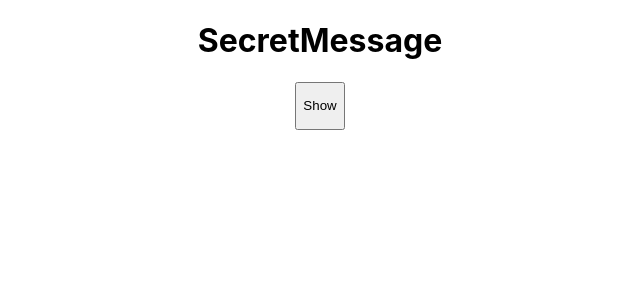
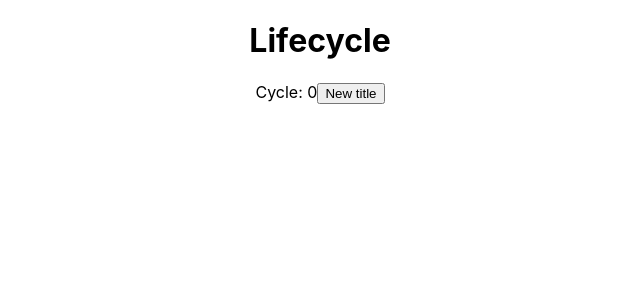
Before and after one commit to GrYzLy/helloworld2024, a React (Create React App) app: page / in a window 1280 px wide. Shown: the top 300 px of the page, without its empty margins (320-960 px from the left). Built offline with nearby package versions, Linux system fonts and the light colour scheme.

Commit message:
Lifecycle

```diff
--- a/src/App.js
+++ b/src/App.js
@@ -3,6 +3,7 @@ import CounterClass from './Counter/CounterClass';
 import Greetings from './Greetings/Greetings';
 import GreetingsArrow from './Greetings/GreetingsArrow';
 import GrettingsClass from './Greetings/GreetingsClass';
+import Lifecycle from './Lifecycle/Lifecycle';
 import LoginForm from './LoginForm/LoginForm';
 import SecretMessage from './SecretMessage/SecretMessage';
 
@@ -14,7 +15,8 @@ function App() {
       <GreetingsArrow name="Jan2024 from arrow" /> */}
       {/* <CounterClass /> */}
       {/* <LoginForm /> */}
-      <SecretMessage />
+      {/* <SecretMessage /> */}
+      <Lifecycle />
     </div>
   );
 }
--- /dev/null
+++ b/src/Lifecycle/Lifecycle.js
@@ -0,0 +1,56 @@
+import React, {Component} from 'react'
+
+class Lifecycle extends Component {
+
+
+  constructor(props){
+    super()
+
+    this.state = {
+      cycle : 0
+    }
+
+    this.title = "Lifecycle"
+
+  console.log("Constructor")
+  console.log(this.title)
+  }
+
+  componentDidMount() {
+    console.log("componentDidMount")
+    console.log(this.state.cycle)
+
+    setInterval(() => this.setState({cycle : this.state.cycle + 1}), 10000)
+
+  }
+
+  componentDidUpdate(prevProps,prevState) {
+    console.log("componentDidUpdate")
+    console.log("Cycle:" + this.state.cycle)
+
+    console.log("prevProp", prevProps)
+    console.log("prevState", prevState)
+  }
+
+  setTitle()
+  {
+    console.log(this.title)
+    this.title = "New lifecycle"
+    console.log(this.title)
+  }
+
+  render()
+  {
+    console.log("Render")
+    return (
+      <div>
+        <h1>{this.title}</h1>
+        Cycle: {this.state.cycle}
+        <button onClick={() =>  this.setTitle()}>New title</button>
+      </div>
+    )
+  }
+}
+
+
+export default Lifecycle;
```
